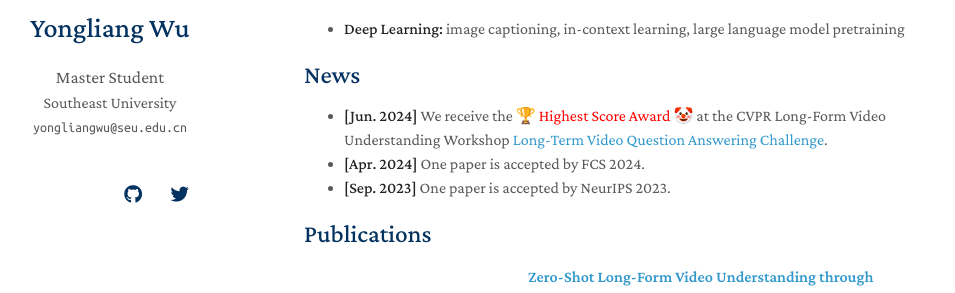
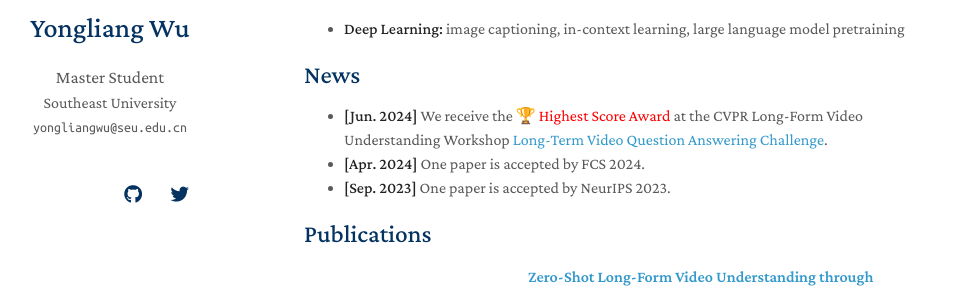
Before and after one commit to yongliang-wu/yongliang-wu.github.io, a Jekyll site: the page built from index.md, in a window 1280 px wide and 900 px high. Shown: the part 202-495 px from the top of the window, without its empty margins (166-1121 px from the left). Built offline with Jekyll 4.4.1, drawn with Linux system fonts in a browser that asks for light colours; nearby versions of some CDN libraries; a style sheet for code colours, icons or effects is not loaded; our own code applies the rules of GitHub Pages for plain Markdown files.

Commit message:
Update index.md

```diff
--- a/index.md
+++ b/index.md
@@ -12,7 +12,7 @@ I am currently a Master student at [Southeast University](https://www.seu.edu.cn
 
 ## News
 
-- **[Jun. 2024]** We receive the <span style="color:red;">🏆 Highest Score Award 🤡</span> at the CVPR Long-Form Video Understanding Workshop [Long-Term Video Question Answering Challenge](https://sites.google.com/view/loveucvpr24/track1).
+- **[Jun. 2024]** We receive the <span style="color:red;">🏆 Highest Score Award</span> at the CVPR Long-Form Video Understanding Workshop [Long-Term Video Question Answering Challenge](https://sites.google.com/view/loveucvpr24/track1).
 - **[Apr. 2024]** One paper is accepted by FCS 2024.
 - **[Sep. 2023]** One paper is accepted by NeurIPS 2023.
 
```
